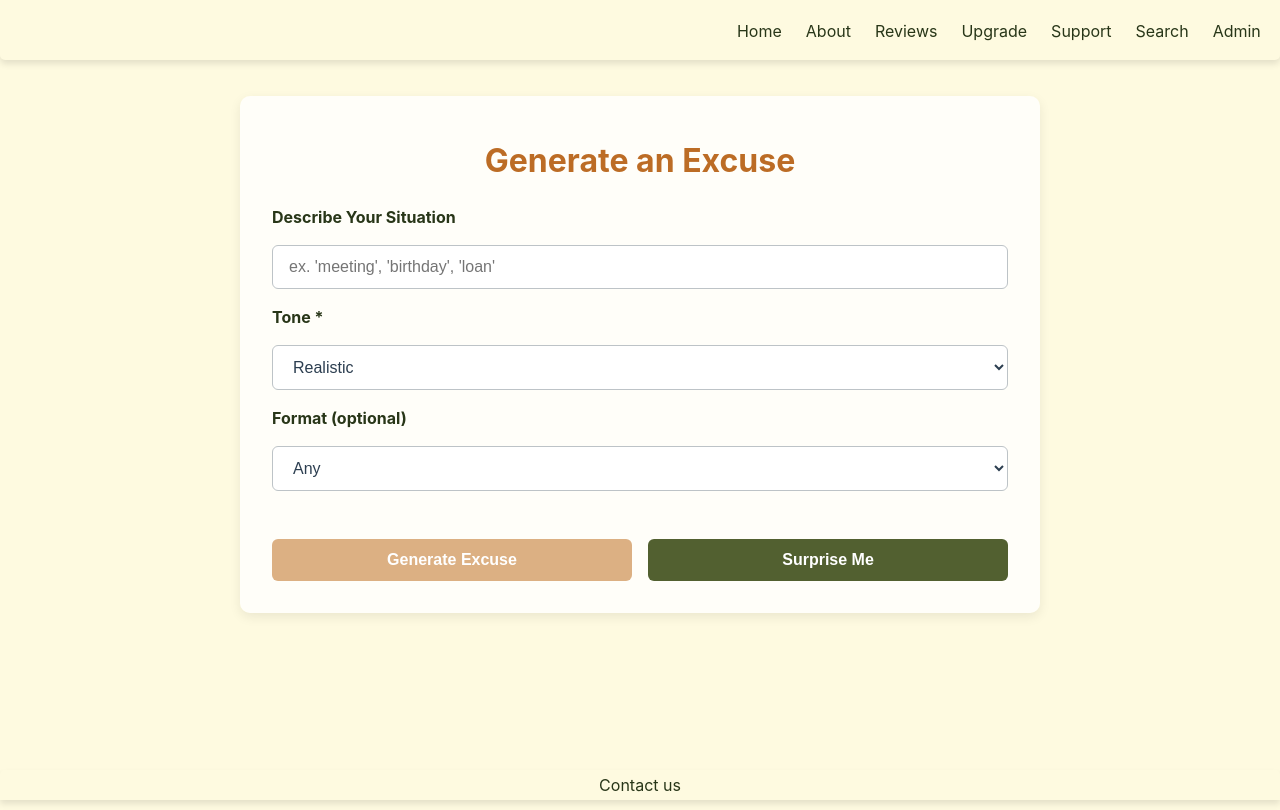
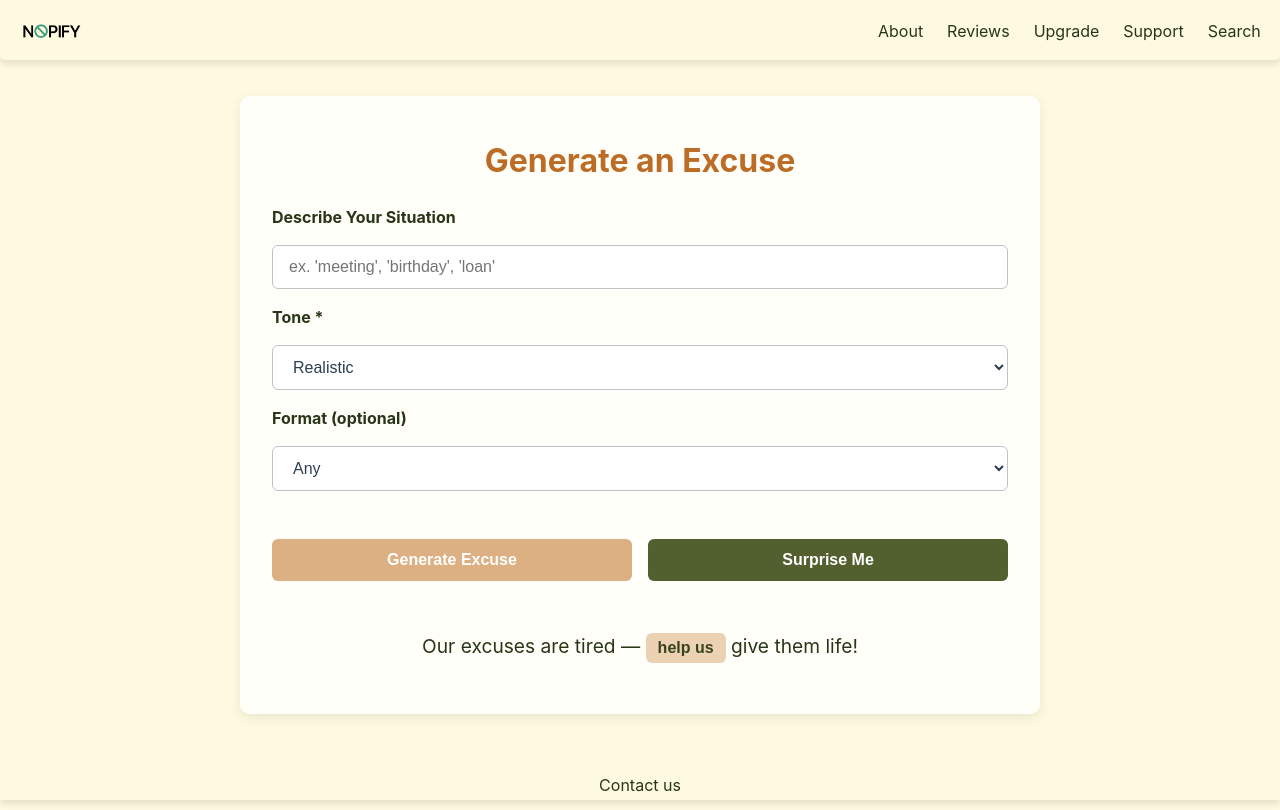
Before and after one commit to danielaprimacov/excuses-generator, a React (Vite) app: page /excuses in a window 1280 px wide. Built offline with nearby package versions, Linux system fonts and the light colour scheme.

Commit message:
Implemented the functionality to go to the admin page

```diff
--- a/src/components/Categories.jsx
+++ b/src/components/Categories.jsx
@@ -50,7 +50,6 @@ export default function Categories() {
           {}
         );
 
-        // only these four, in order:
         const ORDER = ["Family", "Work", "Financial", "Relationship"];
         const filtered = ORDER.map((name) =>
           grouped[name]
--- a/src/components/Categories.module.css
+++ b/src/components/Categories.module.css
@@ -1,11 +1,15 @@
 .categories {
-  height: 500px;
-  background-color: var(--color-primary-700);
+  display: flex;
+  flex-wrap: wrap;
+  gap: 20px;
   padding: 2rem;
   margin-bottom: 50px;
-  display: grid;
-  grid-template-columns: repeat(2, 1fr);
-  gap: 20px;
+  background-color: var(--color-primary-700);
+}
+
+.categories > .category {
+  flex: 1 1 calc(50% - 20px);
+  min-width: 250px;
 }
 
 .category p {
@@ -16,7 +20,7 @@
 
 .cardRow {
   display: flex;
-  justify-content: space-between;
+  justify-content: flex-start;
   margin-top: 10px;
   padding-right: 2rem;
   gap: 10px;
@@ -32,6 +36,11 @@
   border: 1px solid #ccc;
   border-radius: 5px;
   overflow: hidden;
+}
+
+.card:hover {
+  transform: translateY(-4px);
+  box-shadow: 0 8px 16px rgba(0, 0, 0, 0.15);
 }
 
 .cardTitle {
--- a/src/components/ExcuseGenerator.jsx
+++ b/src/components/ExcuseGenerator.jsx
@@ -1,4 +1,5 @@
 import { useState } from "react";
+import { useNavigate } from "react-router-dom";
 
 import classes from "./ExcuseGenerator.module.css";
 
@@ -9,7 +10,13 @@ function ExcuseGenerator() {
   const [excuse, setExcuse] = useState(null);
   const [error, setError] = useState("");
 
+  // New state for help modal
+  const [showHelpModal, setShowHelpModal] = useState(false);
+  const [adminPassword, setAdminPassword] = useState("");
+  const [helpError, setHelpError] = useState("");
+
   const API_URL = "http://localhost:5000/categories";
+  const navigate = useNavigate();
 
   // Fetch and flatten all excuses from categories → situations → excuses
   const fetchAllExcuses = async () => {
@@ -111,6 +118,26 @@ function ExcuseGenerator() {
     }
   };
 
+  // Help modal handlers
+  const openHelp = () => setShowHelpModal(true);
+  const closeHelp = () => {
+    setShowHelpModal(false);
+    setAdminPassword("");
+    setHelpError("");
+  };
+
+  const submitHelp = (e) => {
+    e.preventDefault();
+    // replace with secure check or API call
+    const CORRECT = import.meta.env.VITE_ADMIN_PASSWORD || "letmein";
+    if (adminPassword === CORRECT) {
+      closeHelp();
+      navigate("/admin");
+    } else {
+      setHelpError("Incorrect password");
+    }
+  };
+
   return (
     <div className={classes["excuses-container"]}>
       <h1>Generate an Excuse</h1>
@@ -168,6 +195,16 @@ function ExcuseGenerator() {
             Surprise Me
           </button>
         </div>
+
+        <div className={classes["help-section"]}>
+          <p>
+            Our excuses are tired —{" "}
+            <button type="button" className={classes.help} onClick={openHelp}>
+              help us
+            </button>{" "}
+            give them life!
+          </p>
+        </div>
       </form>
 
       {excuse && (
@@ -185,6 +222,39 @@ function ExcuseGenerator() {
       )}
 
       {error && <p className={classes.error}>❌ {error}</p>}
+
+      {/* Help Modal Overlay */}
+      {showHelpModal && (
+        <div className={classes.modalOverlay}>
+          <div className={classes.modal}>
+            <form onSubmit={submitHelp}>
+              <label className={classes.label}>
+                You need to enter the admin password:
+                <input
+                  type="password"
+                  value={adminPassword}
+                  onChange={(e) => setAdminPassword(e.target.value)}
+                  className={classes.input}
+                  required
+                />
+              </label>
+              {helpError && <p className={classes.error}>{helpError}</p>}
+              <div className={classes.modalButtons}>
+                <button type="submit" className={classes["submit-btn"]}>
+                  Enter
+                </button>
+                <button
+                  type="button"
+                  onClick={closeHelp}
+                  className={classes["cancel-btn"]}
+                >
+                  Cancel
+                </button>
+              </div>
+            </form>
+          </div>
+        </div>
+      )}
     </div>
   );
 }
--- a/src/components/ExcuseGenerator.module.css
+++ b/src/components/ExcuseGenerator.module.css
@@ -100,3 +100,92 @@ button {
   color: #e74c3c;
   font-weight: 600;
 }
+
+.help-section {
+  margin-top: 2rem;
+  text-align: center;
+}
+
+.help-section p {
+  font-size: 1.2rem;
+  color: var(--color-gray-900);
+}
+
+.help {
+  display: inline-flex;
+  justify-content: center;
+  align-items: center;
+  background-color: var(--color-primary-300);
+  color: var(--color-gray-800);
+  height: 30px;
+  transition: transform 0.4s ease-in-out;
+}
+
+.help:hover {
+  background-color: var(--color-gray-800);
+  color: var(--color-primary-300);
+  transform: scale(1.05);
+}
+
+.modalOverlay {
+  position: fixed;
+  top: 0;
+  left: 0;
+  width: 100%;
+  height: 100%;
+  background: rgba(0, 0, 0, 0.5);
+  display: flex;
+  align-items: center;
+  justify-content: center;
+  z-index: 1000;
+}
+
+.modal {
+  background: #fff;
+  padding: 2rem;
+  border-radius: 0.5rem;
+  max-width: 400px;
+  width: 90%;
+  box-shadow: 0 2px 10px rgba(0, 0, 0, 0.3);
+}
+
+.label {
+  display: block;
+  margin-bottom: 1rem;
+  font-weight: 500;
+}
+
+.input {
+  width: 100%;
+  padding: 0.5rem;
+  margin-top: 0.5rem;
+  border: 1px solid #ccc;
+  background-color: white;
+  border-radius: 0.25rem;
+  color: #2c3e50;
+}
+
+.error {
+  color: #e74c3c;
+  margin-top: 0.5rem;
+}
+
+.modalButtons {
+  display: flex;
+  justify-content: flex-end;
+  gap: 0.5rem;
+  margin-top: 1rem;
+}
+
+.submit-btn {
+  background-color: var(--color-primary-900);
+}
+
+.cancel-btn {
+  background-color: #e74c3c;
+}
+
+.submit-btn:hover,
+.cancel-btn:hover {
+  box-shadow: 0 5px 10px rgba(0, 0, 0, 0.3);
+}
--- a/src/components/Navigation.jsx
+++ b/src/components/Navigation.jsx
@@ -1,24 +1,28 @@
 import { NavLink } from "react-router-dom";
 
+import logo from "../assets/images/logo.png";
 import classes from "./Navigation.module.css";
 
 function Navigation() {
   return (
-    <>
     <header className={classes.header}>
       <nav>
         <ul className={classes.list}>
           <li>
             <NavLink
-                to=""
+              to="/"
+              end
               className={({ isActive }) =>
-                  isActive ? classes.active : undefined
+                isActive
+                  ? `${classes.logoLink} ${classes.active}`
+                  : classes.logoLink
               }
-                end
             >
-                Home
+              <img src={logo} alt="Logo" className={classes.logo} />
             </NavLink>
           </li>
+          {/* Other nav links grouped on the right */}
+          <div className={classes.navItems}>
             <li>
               <NavLink
                 to="/about"
@@ -62,20 +66,10 @@ function Navigation() {
             <li>
               <div className={classes.search}>Search</div>
             </li>
-            <li>
-              <NavLink
-                to="/admin"
-                className={({ isActive }) =>
-                  isActive ? classes.active : undefined
-                }
-              >
-                Admin
-              </NavLink>
-            </li>
+          </div>
         </ul>
       </nav>
     </header>
-    </>
   );
 }
 
--- a/src/components/Navigation.module.css
+++ b/src/components/Navigation.module.css
@@ -14,14 +14,19 @@
 
 .list {
   display: flex;
-  gap: 1.5rem;
-  justify-content: flex-end;
-  align-items: flex-start;
+  align-items: center;
+  width: 100%;
 }
 
 .list a {
   color: var(--color-gray-900);
   text-decoration: none;
+}
+
+.navItems {
+  display: flex;
+  gap: 1.5rem;
+  margin-left: auto;
 }
 
 .list a:hover,
@@ -31,6 +36,16 @@
   color: var(--color-primary-800);
 }
 
+.logo {
+  height: 20px;
+}
+
+.logoLink {
+  display: flex;
+  align-items: center;
+  margin-right: auto;
+}
+
 .search {
   cursor: pointer;
 }
--- a/src/index.css
+++ b/src/index.css
@@ -48,3 +48,7 @@ ul {
   margin: 0;
   padding: 0;
 }
+
+a {
+  text-decoration: none;
+}
```
Also changed, not shown: src/assets/images/logo.png (added), 1 other file (tests, documents, lock files or other folders). Lines whose indentation alone changed are shown as unchanged.
